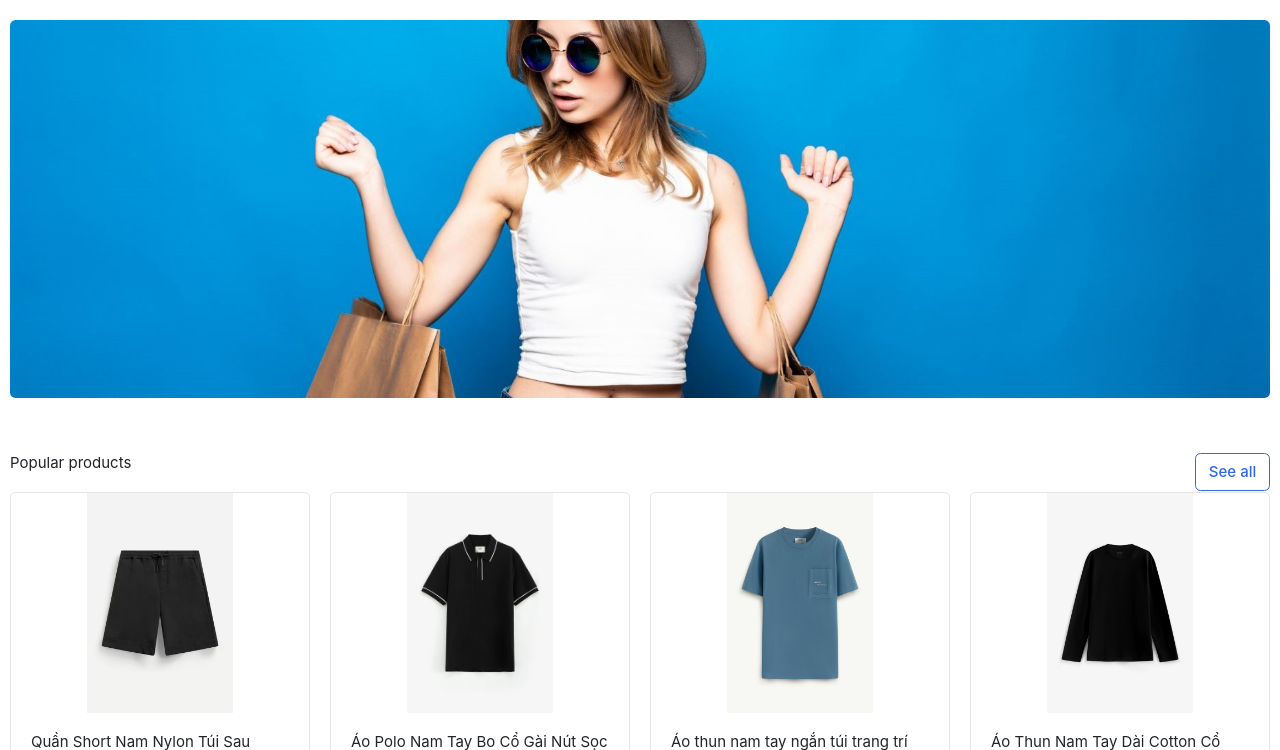
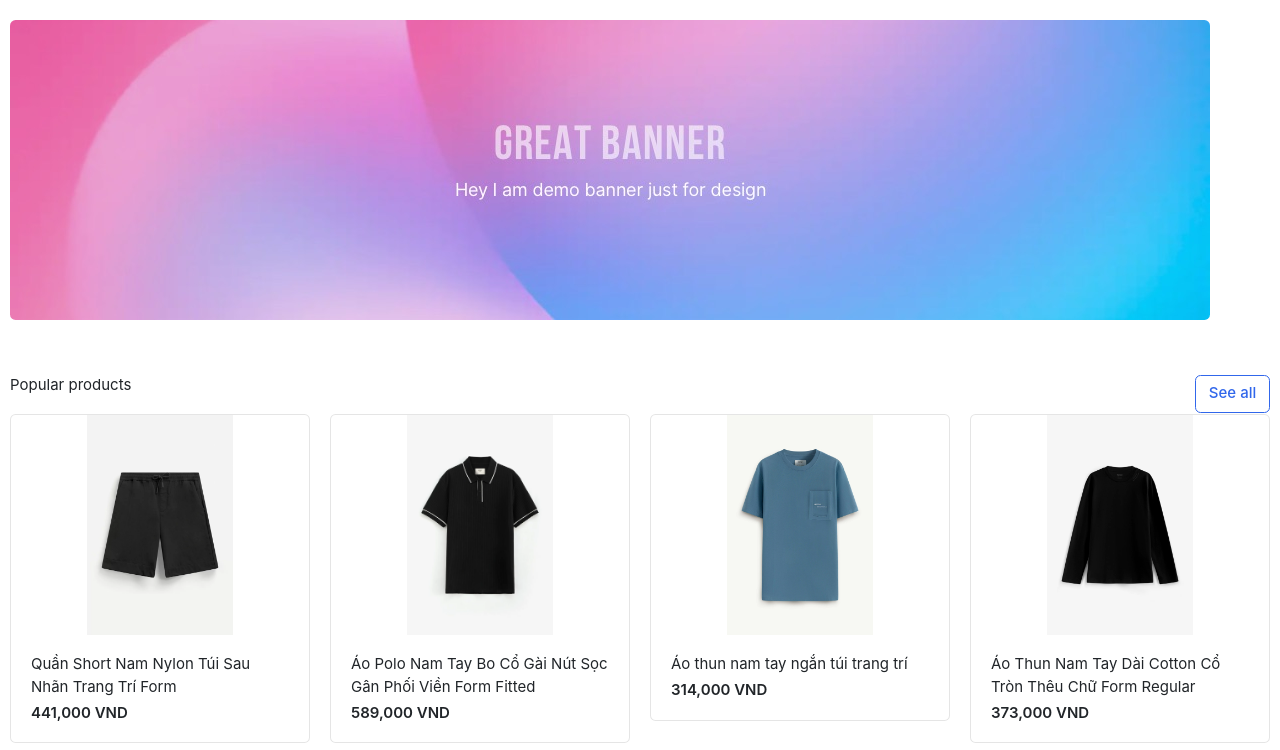
Before and after one commit to Dfortysix/Shiro-shop, a Django app: page / in a window 1280 px wide. Shown: the part 118-868 px from the top of the page. Run offline with Django 5.2, Linux system fonts and the light colour scheme; data comes from the database, SQL or seed files in the repository; some libraries are stand-ins or nearby versions; some web fonts are replaced.

Commit message:
config(frontend): alter home banner

```diff
--- a/ecom/templates/home.html
+++ b/ecom/templates/home.html
@@ -7,7 +7,7 @@
     <div class="container">
         <div class="intro-banner-wrap">
             {% include "includes/alerts.html" %}
-            <img src="{% static 'images/banners/cover.jpg' %}" class="center img-fluid rounded">
+            <img src="{% static 'images/banners/1.jpg' %}" class="center img-fluid rounded">
         </div>
 
     </div> <!-- container //  -->
```
